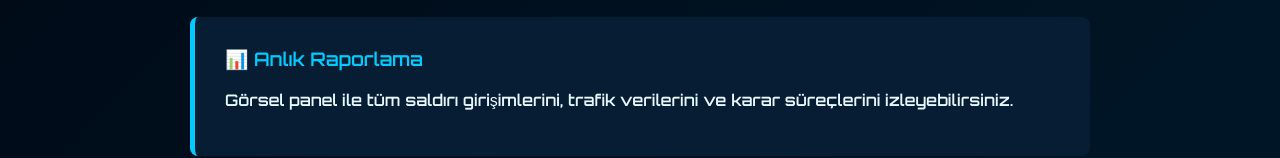
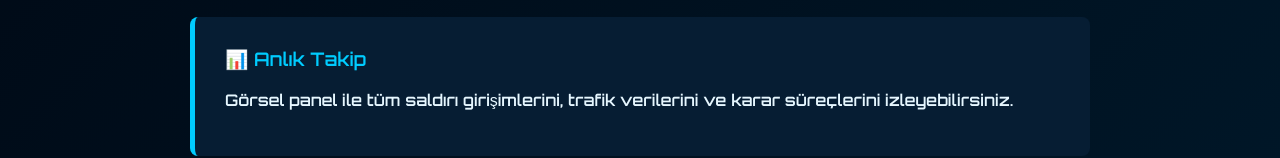
Before and after one commit to ShieldMind/SheildMind-Web, a plain HTML site: page neuroshield.html in a window 1280 px wide. Shown: the part 625-783 px from the top of the page. Drawn offline with Linux system fonts and the light colour scheme.

Commit message:
Update neuroshield.html

```diff
--- a/neuroshield.html
+++ b/neuroshield.html
@@ -100,7 +100,7 @@
     </div>
 
     <div class="feature">
-      <h3>📊 Anlık Raporlama</h3>
+      <h3>📊 Anlık Takip</h3>
       <p>Görsel panel ile tüm saldırı girişimlerini, trafik verilerini ve karar süreçlerini izleyebilirsiniz.</p>
     </div>
 
```
